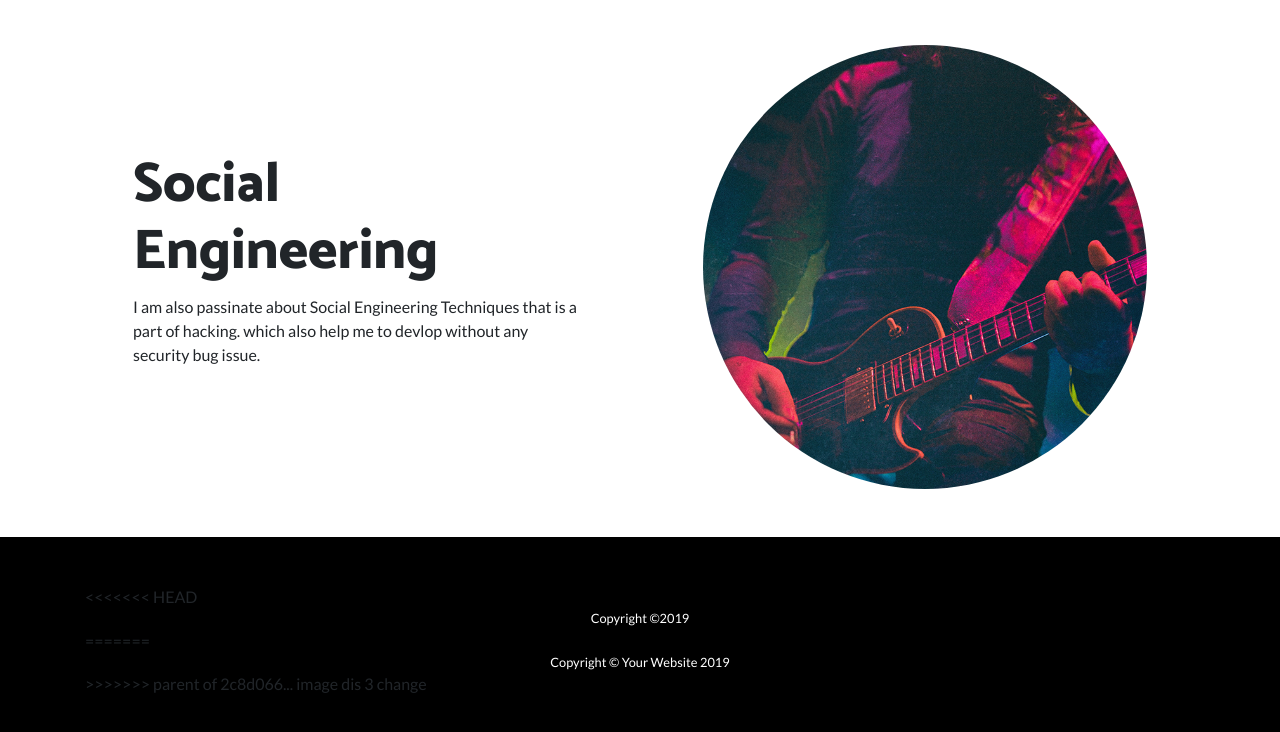
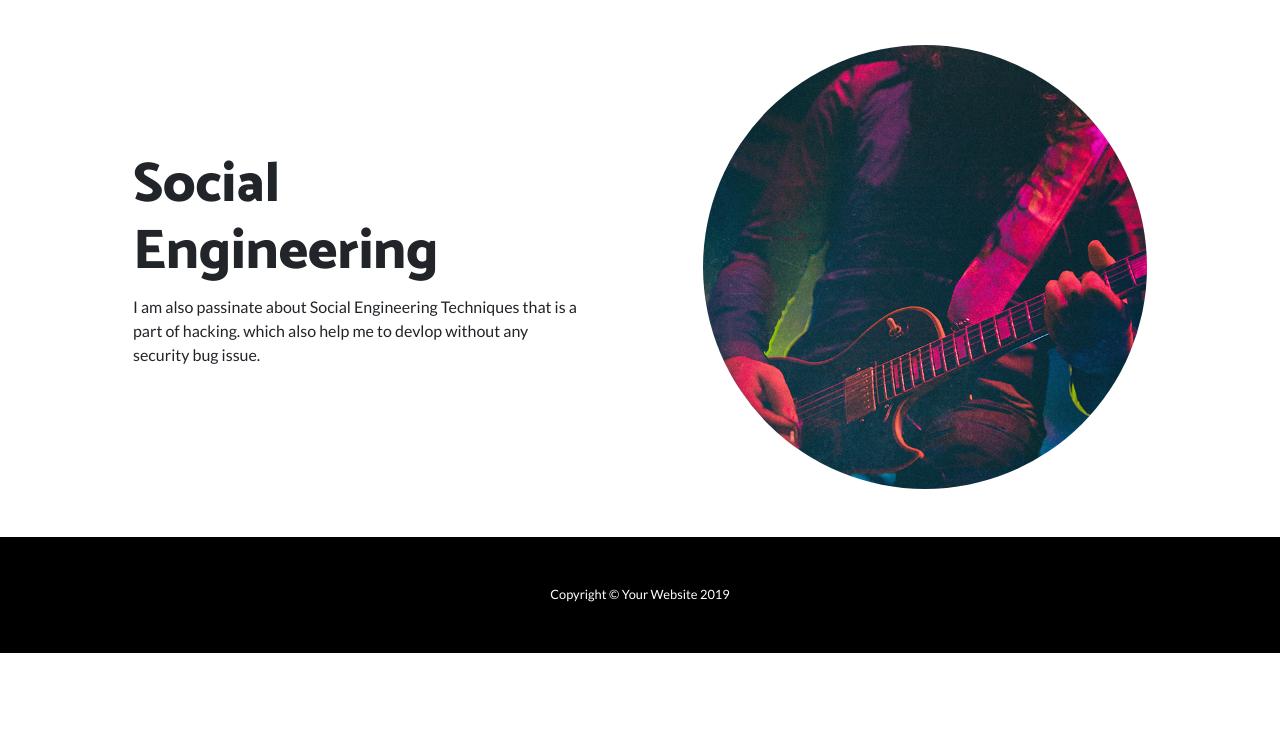
Before and after one commit to ShashankSirmour/about_me, a website: page index.html in a window 1280 px wide. Shown: the part 1717-2449 px from the top of the page. After the commit the page ends 2370 px from the top, so only its background shows below. Drawn offline with Linux system fonts and the light colour scheme.

Commit message:
Update index.html

```diff
--- a/index.html
+++ b/index.html
@@ -108,12 +108,7 @@
   <!-- Footer -->
   <footer class="py-5 bg-black">
     <div class="container">
-<<<<<<< HEAD
-      <p class="m-0 text-center text-white small">Copyright &copy;2019</p>
-
-=======
       <p class="m-0 text-center text-white small">Copyright &copy; Your Website 2019</p>
->>>>>>> parent of 2c8d066... image dis 3 change
     </div>
     <!-- /.container -->
   </footer>
```
